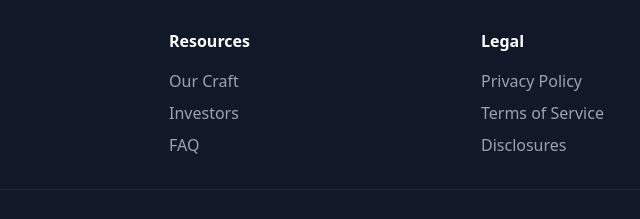
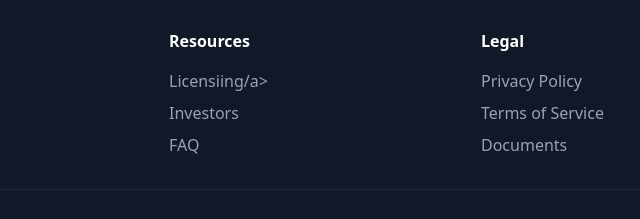
Before and after one commit to oldwestsolutions/EtherBonds, a plain HTML site: page index.html in a window 1280 px wide. Shown: the part 2565-2784 px from the top of the page, 487-1127 px from the left. Drawn offline with nearby package versions, Linux system fonts and the light colour scheme.

Commit message:
Update index.html

```diff
--- a/index.html
+++ b/index.html
@@ -191,7 +191,7 @@
                 <div>
                     <h3 class="text-white font-bold mb-4">Resources</h3>
                     <ul class="space-y-2">
-                        <li><a href="#" class="text-gray-400 hover:text-white">Our Craft</a></li>
+                        <li><a href="#" class="text-gray-400 hover:text-white">Licensiing/a></li>
                         <li><a href="#" class="text-gray-400 hover:text-white">Investors</a></li>
                         <li><a href="#" class="text-gray-400 hover:text-white">FAQ</a></li>
                     </ul>
@@ -201,7 +201,7 @@
                     <ul class="space-y-2">
                         <li><a href="#" class="text-gray-400 hover:text-white">Privacy Policy</a></li>
                         <li><a href="#" class="text-gray-400 hover:text-white">Terms of Service</a></li>
-                        <li><a href="#" class="text-gray-400 hover:text-white">Disclosures</a></li>
+                        <li><a href="#" class="text-gray-400 hover:text-white">Documents</a></li>
                     </ul>
                 </div>
             </div>
```
